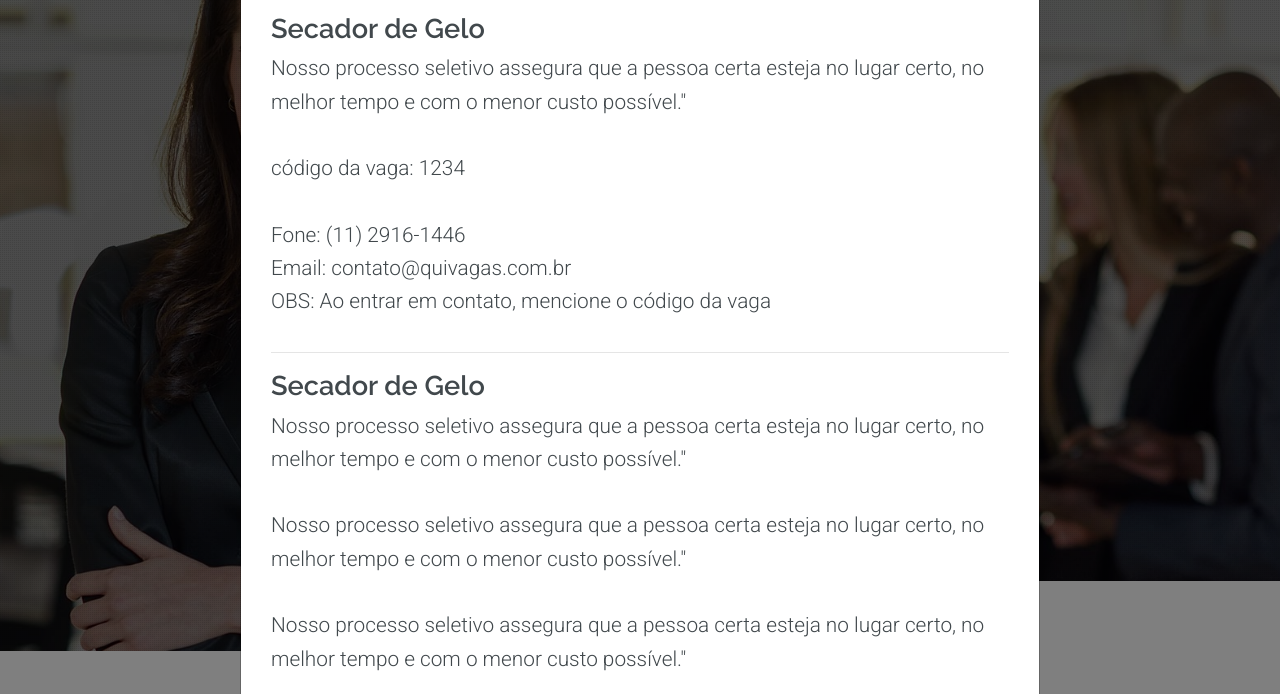
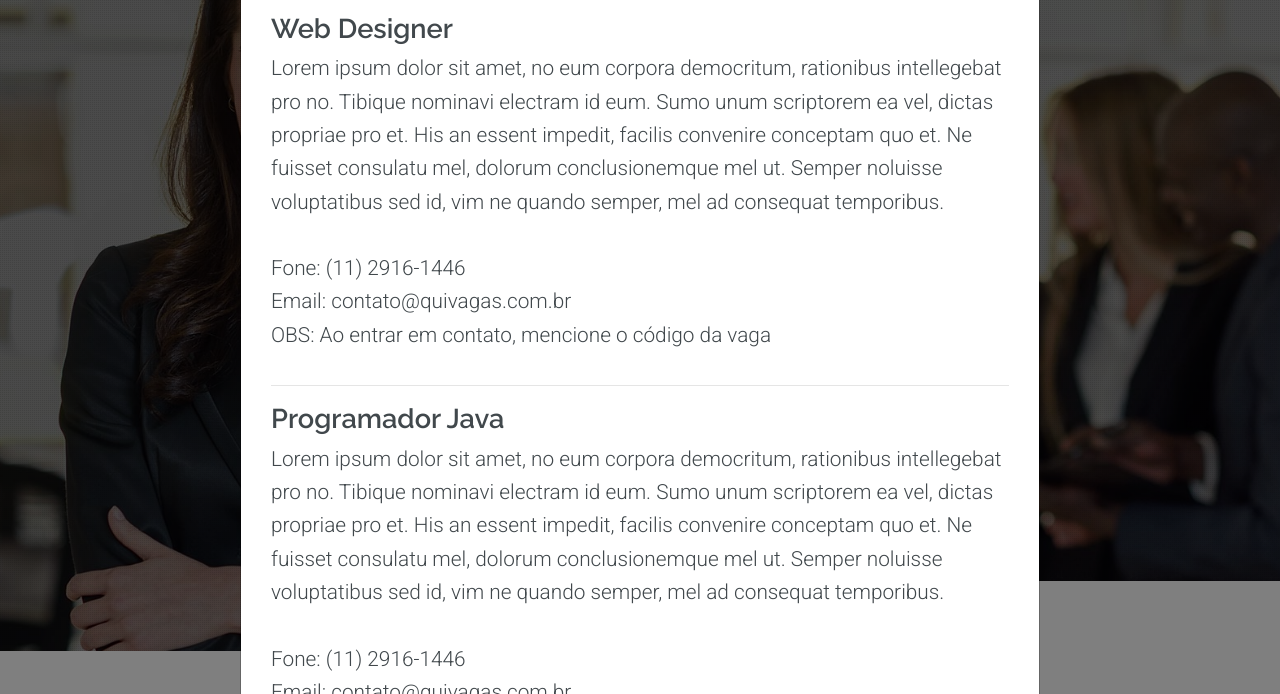
Before and after one commit to leandro86br/quivagas-2017, a plain HTML site: page index.html in a window 1280 px wide. Both pictures are taken after a click on the link "VAGAS ABERTAS". Shown: the part 106-800 px from the top of the page. Drawn offline with nearby package versions, Linux system fonts and the light colour scheme; files whose address does not match are found by name.

Commit message:
job changes

```diff
--- a/index.html
+++ b/index.html
@@ -326,10 +326,8 @@
 
 
 <div class="col-lg-12">
-<h3>Secador de Gelo</h3>
-<p>Nosso processo seletivo assegura que a pessoa certa esteja no lugar certo,
-    no melhor tempo e com o menor custo poss&iacute;vel."</p>
-<p>código da vaga: 1234</p>
+<h3>Web Designer</h3>
+<p>Lorem ipsum dolor sit amet, no eum corpora democritum, rationibus intellegebat pro no. Tibique nominavi electram id eum. Sumo unum scriptorem ea vel, dictas propriae pro et. His an essent impedit, facilis convenire conceptam quo et. Ne fuisset consulatu mel, dolorum conclusionemque mel ut. Semper noluisse voluptatibus sed id, vim ne quando semper, mel ad consequat temporibus.</p>
 <p>
 Fone: (11) 2916-1446 <br>
 Email: contato@quivagas.com.br <br>
@@ -338,14 +336,8 @@ OBS: Ao entrar em contato, mencione o código da vaga </p>
 </div><!-- col -->
 
 <div class="col-lg-12">
-<h3>Secador de Gelo</h3>
-<p>Nosso processo seletivo assegura que a pessoa certa esteja no lugar certo,
-    no melhor tempo e com o menor custo poss&iacute;vel."</p>
-<p>Nosso processo seletivo assegura que a pessoa certa esteja no lugar certo,
-    no melhor tempo e com o menor custo poss&iacute;vel."</p>
-<p>Nosso processo seletivo assegura que a pessoa certa esteja no lugar certo,
-    no melhor tempo e com o menor custo poss&iacute;vel."</p>
-<p>código da vaga: 1234</p>
+<h3>Programador Java</h3>
+<p>Lorem ipsum dolor sit amet, no eum corpora democritum, rationibus intellegebat pro no. Tibique nominavi electram id eum. Sumo unum scriptorem ea vel, dictas propriae pro et. His an essent impedit, facilis convenire conceptam quo et. Ne fuisset consulatu mel, dolorum conclusionemque mel ut. Semper noluisse voluptatibus sed id, vim ne quando semper, mel ad consequat temporibus.</p>
 <p>
 Fone: (11) 2916-1446 <br>
 Email: contato@quivagas.com.br <br>
@@ -354,14 +346,8 @@ OBS: Ao entrar em contato, mencione o código da vaga </p>
 </div><!-- col -->
 
 <div class="col-lg-12">
-<h3>Secador de Gelo</h3>
-<p>Nosso processo seletivo assegura que a pessoa certa esteja no lugar certo,
-    no melhor tempo e com o menor custo poss&iacute;vel."</p>
-<p>Nosso processo seletivo assegura que a pessoa certa esteja no lugar certo,
-    no melhor tempo e com o menor custo poss&iacute;vel."</p>
-<p>Nosso processo seletivo assegura que a pessoa certa esteja no lugar certo,
-    no melhor tempo e com o menor custo poss&iacute;vel."</p>
-<p>código da vaga: 1234</p>
+<h3>Engenheiro Quimico</h3>
+<p>Lorem ipsum dolor sit amet, no eum corpora democritum, rationibus intellegebat pro no. Tibique nominavi electram id eum. Sumo unum scriptorem ea vel, dictas propriae pro et. His an essent impedit, facilis convenire conceptam quo et. Ne fuisset consulatu mel, dolorum conclusionemque mel ut. Semper noluisse voluptatibus sed id, vim ne quando semper, mel ad consequat temporibus.</p>
 <p>
 Fone: (11) 2916-1446 <br>
 Email: contato@quivagas.com.br <br>
```
